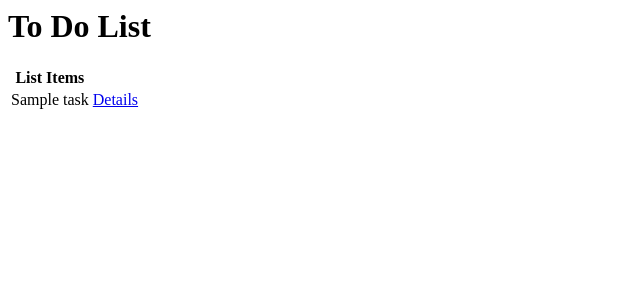
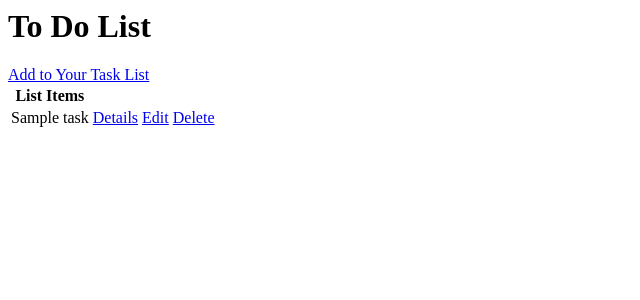
Before and after one commit to Jazzythedev/todo_list, a Django app: page / in a window 1280 px wide. Shown: the top 300 px of the page, without its empty margins (0-640 px from the left). Run offline with Django 3.2, Linux system fonts and the light colour scheme; tables that the repository leaves empty hold one stand-in row (Sample ...).

Commit message:
update and delete logic

```diff
--- /dev/null
+++ b/base/templates/base/task_confirm_delete.html
@@ -0,0 +1,6 @@
+<a href="{% url 'tasks' %}">Go back</a>
+<form  method="POST">
+    {% csrf_token %}
+    <p>Are you sure you want to delete this task? "{{task}}"</p>
+    <input type="submit" value="Delete"/>
+</form>
--- a/base/templates/base/task_list.html
+++ b/base/templates/base/task_list.html
@@ -1,14 +1,18 @@
 <h1> To Do List </h1>
+<a href="{% url 'task-create' %}"> Add to Your Task List</a>
 
 <table>
     <tr>
         <th>List Items</th>
+        <th></th>
         <th></th>
     </tr>
     {% for task in tasks %}
     <tr>
         <td>{{task.title}}</td>
         <td> <a href="{% url 'task' task.id %}">Details</a></td>
+        <td> <a href="{% url 'task-update' task.id %}">Edit</a></td>
+        <td> <a href="{% url 'task-delete' task.id %}">Delete</a></td>
     </tr>
     {% empty %}
         <h3>Your list is empty</h3>
--- a/base/urls.py
+++ b/base/urls.py
@@ -1,8 +1,10 @@
 from django.urls import path
-from .views import TaskList, TaskDetail, TaskCreate
+from .views import TaskList, TaskDetail, TaskCreate, TaskUpdate, TaskDelete
 
 urlpatterns =[
     path('', TaskList.as_view(), name='tasks'),
     path('task/<int:pk>/', TaskDetail.as_view(), name='task'),
     path('task-create/', TaskCreate.as_view(), name='task-create'),
+    path('task-update/<int:pk>/', TaskUpdate.as_view(), name ='task-update'),
+    path('task-delete/<int:pk>/', TaskDelete.as_view(), name ='task-delete'),
 ]
--- a/base/views.py
+++ b/base/views.py
@@ -1,7 +1,7 @@
 from django.shortcuts import render
 from django.views.generic.list import ListView
 from django.views.generic.detail import DetailView
-from django.views.generic.edit import CreateView
+from django.views.generic.edit import CreateView, UpdateView, DeleteView
 from django.urls import reverse_lazy
 from .models import Task
 
@@ -18,3 +18,13 @@ class TaskCreate(CreateView):
         model = Task
         fields ='__all__'
         success_url = reverse_lazy('tasks')
+
+class TaskUpdate(UpdateView):
+        model = Task
+        fields ='__all__'
+        success_url = reverse_lazy('tasks')
+
+class TaskDelete(DeleteView):
+        model = Task
+        context_object_name = 'task'
+        success_url = reverse_lazy('tasks')
```
Also changed, not shown: base/templates/base/task_form.html (+7 -0 lines).
